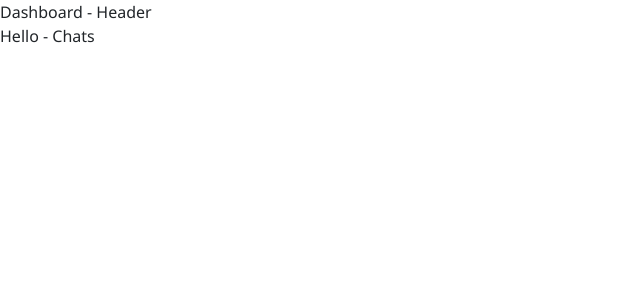
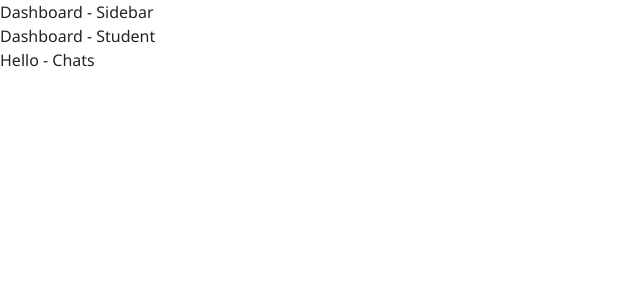
Before and after one commit to ziadgaafar/new-dawn-school, a React (Create React App) app in the folder client/: page /dashboard/chats in a window 1280 px wide. Shown: the top 300 px of the page, without its empty margins (0-640 px from the left). Built offline with nearby package versions, Linux system fonts and the light colour scheme.

Commit message:
Client: Tweaks

```diff
--- a/client/src/components/Pages/Dashboard.js
+++ b/client/src/components/Pages/Dashboard.js
@@ -2,7 +2,8 @@ import React from "react";
 import { useSelector } from "react-redux";
 import { Route, Routes, Navigate } from "react-router-dom";
 
-const Header = () => <div>Dashboard - Header</div>;
+const Sidebar = () => <div>Dashboard - Sidebar</div>;
+const Student = () => <div>Dashboard - Student</div>;
 const Settings = () => <div>Hello - Settings</div>;
 const Chats = () => <div>Hello - Chats</div>;
 
@@ -13,7 +14,8 @@ const Dashboard = ({}) => {
 
   return (
     <>
-      <Header />
+      <Sidebar />
+      <Student />
       <Routes>
         <Route path="settings" element={<Settings />} />
         <Route path="chats" element={<Chats />} />
```
